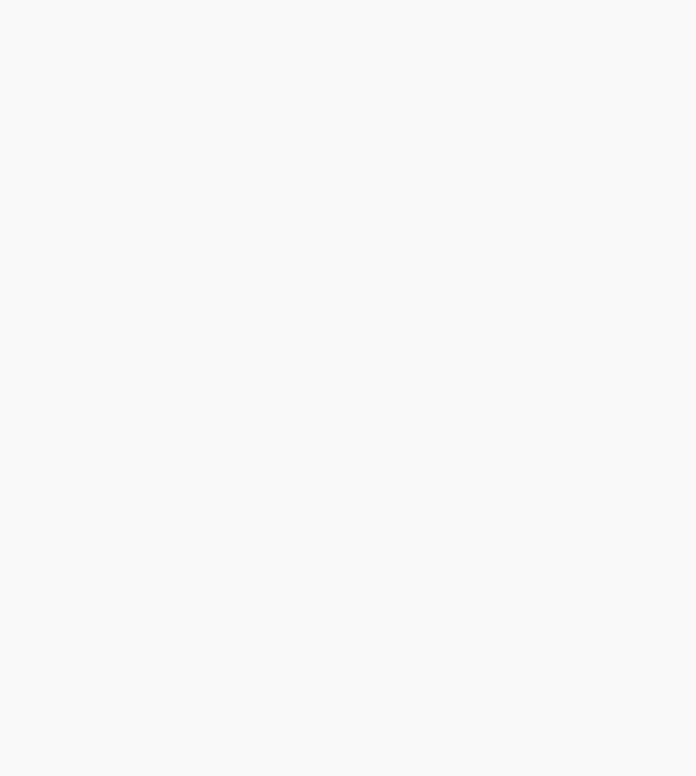
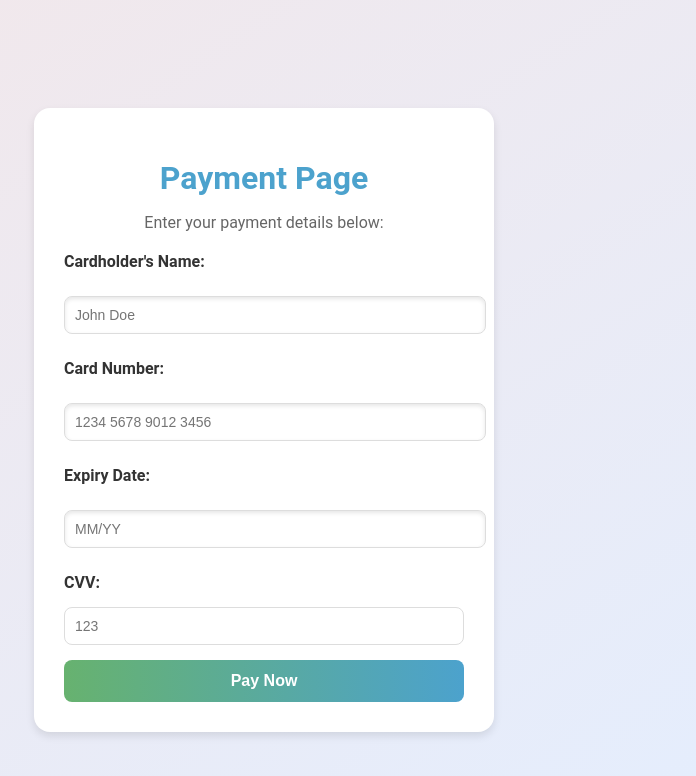
Before and after one commit to Varshitha2925/Event-Booking-Platform-WEB, a React (Create React App) app: page /payment/1 in a window 1280 px wide. Before the commit this address had no page. Shown: the top 776 px of the page, without its empty margins (376-1072 px from the left). Built offline with nearby package versions, Linux system fonts and the light colour scheme.

Commit message:
booking id done

```diff
--- a/src/App.tsx
+++ b/src/App.tsx
@@ -12,7 +12,7 @@ const App: React.FC = () => {
     <Router>
       <Routes>
         *<Route path="/dashboard" element={<UserEventDashboard />} />
-        <Route path="/payment" element={<PaymentPage />} />
+        <Route path="/payment/:bookingId" element={<PaymentPage />} />
         {/* <Route path="/" element={<EventDashboard />} /> */}
         <Route path="/" element={<LoginPage />} />
         <Route path="/register" element={<RegisterPage />} />
--- a/src/components/BookEventPopup.tsx
+++ b/src/components/BookEventPopup.tsx
@@ -35,14 +35,17 @@ const BookEventPopup: React.FC<BookEventPopupProps> = ({ event, onClose }) => {
       console.log("events",booking)
 
       const response = await axios.post('http://localhost:3001/api/users/booking',booking);
-      console.log("response", response)
+      console.log("response", response.data.data)
+
+      navigate(`/payment/${response.data.data._id}`);
 
       // ,tt
     } catch (error) {
       console.error('Error fetching users:', error);
     }
     // Navigate to the payment page
-    navigate('/payment');
+
+    // console.log("eventID", event._id)
     // Close the popup
     onClose();
   };
--- a/src/components/PaymentPage.tsx
+++ b/src/components/PaymentPage.tsx
@@ -1,4 +1,6 @@
+import axios from 'axios';
 import React, { useState } from 'react';
+import { useParams } from 'react-router-dom';
 import './PaymentPage.css';
 
 const PaymentPage: React.FC = () => {
@@ -7,12 +9,30 @@ const PaymentPage: React.FC = () => {
   const [cvv, setCvv] = useState('');
   const [name, setName] = useState('');
   const [success, setSuccess] = useState(false);
-
-  const handlePayment = (e: React.FormEvent) => {
+  const { bookingId } = useParams<{ bookingId: string }>();
+  console.log("eventId", bookingId)
+  const handlePayment = async (e: React.FormEvent) => {
     e.preventDefault();
 
     // Mock payment processing
     if (cardNumber && expiryDate && cvv && name) {
+      const paymentData = {
+        bookingId,
+        cardNumber,
+        expiryDate,
+        cvv,
+        name,
+      };
+
+      try {
+        const response = await axios.post('http://localhost:3001/api/users/payment', paymentData);
+        console.log('Payment Successful:', response.data);
+
+        setSuccess(true);
+      } catch (error) {
+        console.error('Payment Failed:', error);
+        setSuccess(false);
+      }
       setSuccess(true);
     } else {
       alert('Please fill out all the fields.');
```
